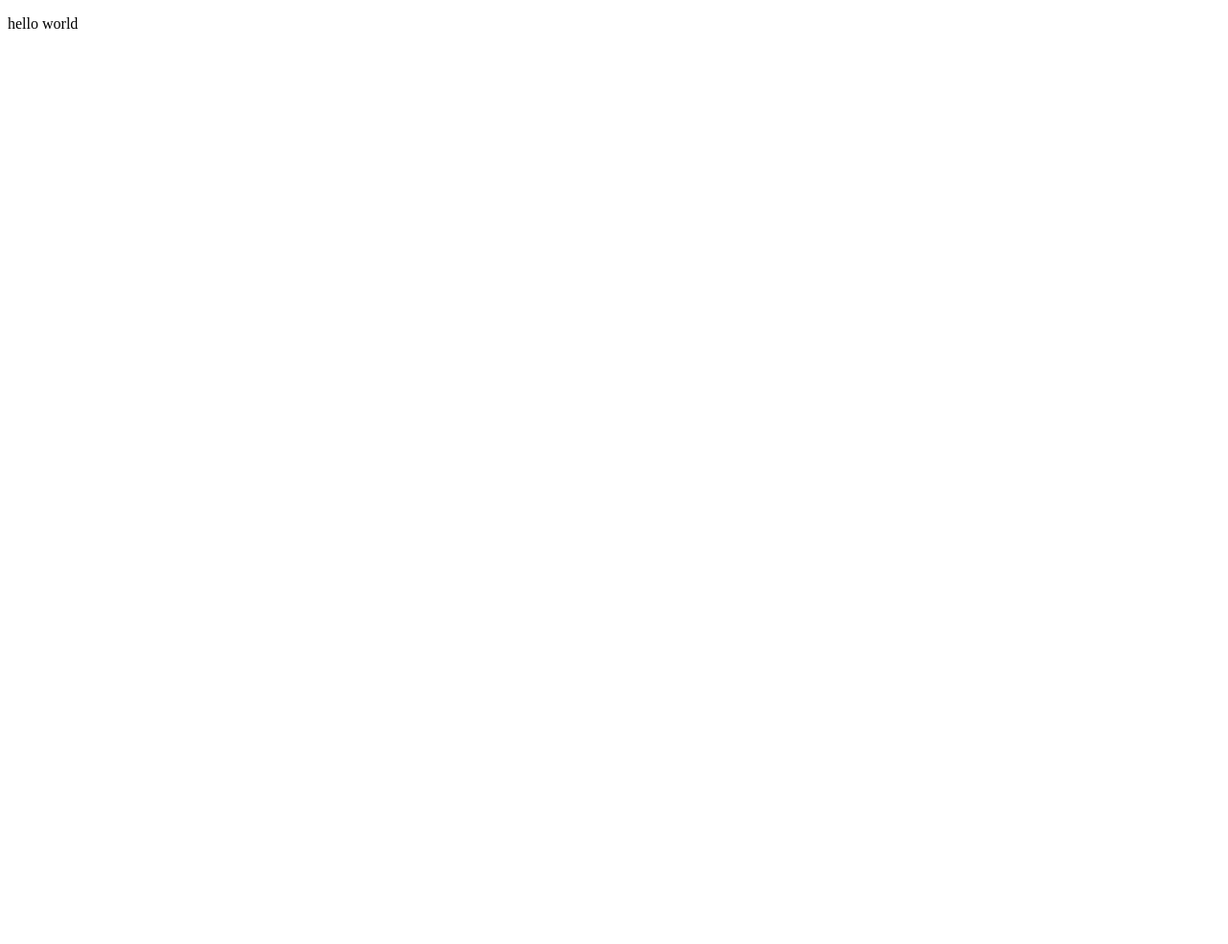
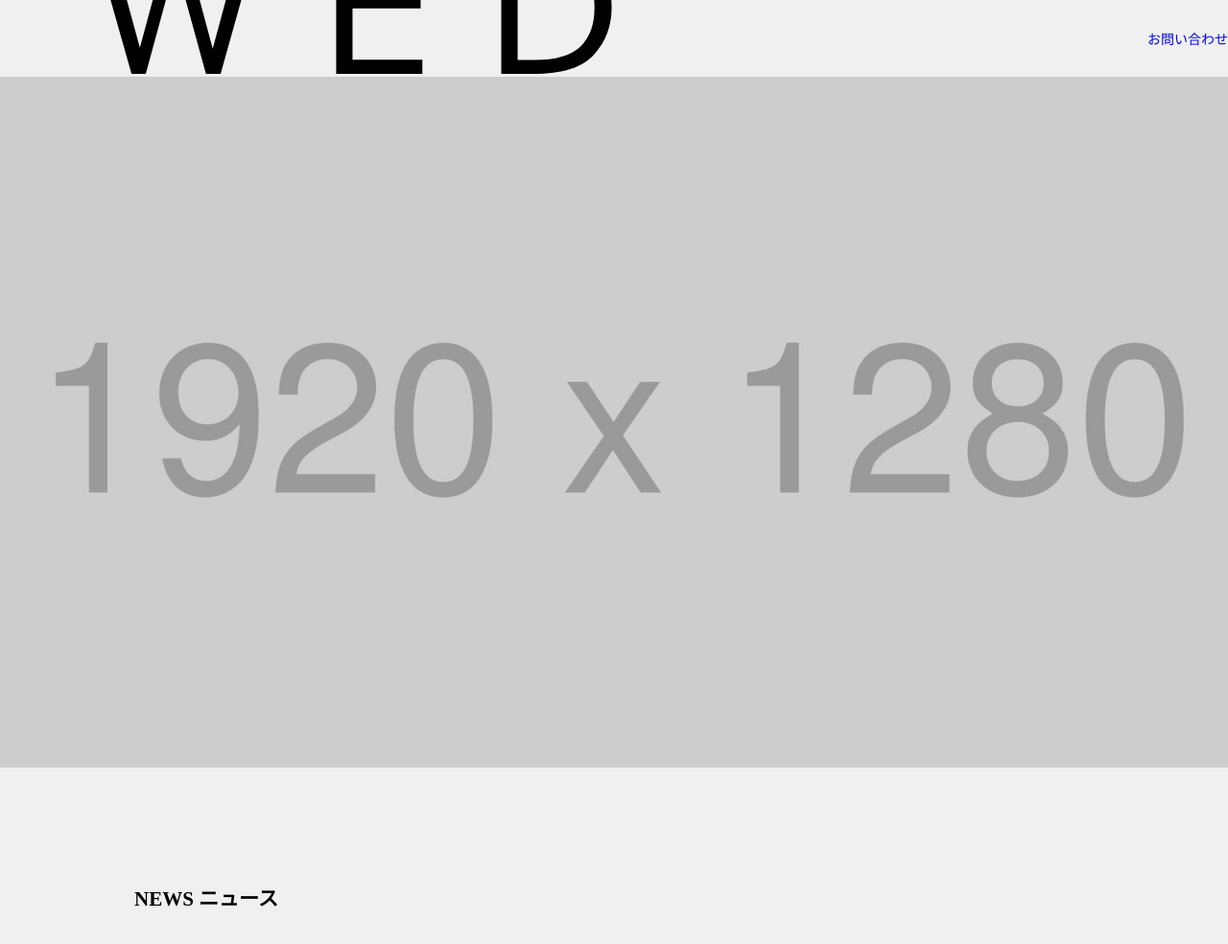
Before and after one commit to kigure/portfolio-1, a plain HTML site: page index.html in a window 1280 px wide. Shown: the whole page at 96% size. Before the commit the page ends 800 px from the top, so only its background shows below. Drawn offline with nearby package versions, Linux system fonts and the light colour scheme.

Commit message:
領域指定の途中

```diff
--- a/app.js
+++ b/app.js
@@ -0,0 +1,5 @@
+$(function() {
+
+
+
+});
--- a/index.html
+++ b/index.html
@@ -2,13 +2,41 @@
 <html lang="ja">
 <head>
   <meta charset="UTF-8">
-  <meta http-equiv="X-UA-Compatible" content="IE=edge">
   <meta name="viewport" content="width=device-width, initial-scale=1.0">
   <link rel="stylesheet" href="stylesheet.css">
   <script src="https://ajax.googleapis.com/ajax/libs/jquery/3.6.3/jquery.min.js"></script>
   <title>ポートフォリオ</title>
 </head>
 <body>
- <p>hello world</p>
+  <script src="app.js"></script>
+  <header id="header">
+    <div class="wrapper">
+      <h1 class="logo">
+        <a href="index.html"><img src="img/logo.svg"></a>
+      </h1>
+      <nav>
+        <ul>
+          <li></li>
+          <li></li>
+          <li></li>
+          <li></li>
+        </ul>
+      </nav>
+    </div>
+    <a href="#" class="contact">お問い合わせ</a>
+  </header>
+  <main>
+    <div id="main-visual"><img src="img/mainvisual.jpg"></div>
+    <section id="news" class="wrapper">
+      <h2 class="section-title">
+        <span class="en">NEWS</span>
+        <span class="ja">ニュース</span>
+      </h2>
+    </section>
+    <section id="about"></section>
+    <section id="business"></section>
+    <section id="company"></section>
+  </main>
+  <footer></footer>
 </body>
 </html>
--- a/stylesheet.css
+++ b/stylesheet.css
@@ -0,0 +1,48 @@
+* {
+  margin: 0;
+  padding: 0;
+  box-sizing: border-box;
+}
+
+body {
+  background-color: #f0f0f0;
+  color: #000;
+  font-size: 0.875rem;
+}
+
+a {
+  text-decoration: none;
+}
+
+img {
+  max-width: 100%;
+  vertical-align: bottom;
+}
+
+#header {
+  height: 80px;
+  display: flex;
+  justify-content: space-between;
+  align-items: center;
+}
+
+#main-visual {
+  margin-bottom: 120px;
+}
+
+#main-visual img {
+  width: 100%;
+  height: calc(100vh - 80px);
+  object-fit: cover;
+}
+
+#news {
+  margin-bottom: 120px;
+}
+
+.wrapper {
+  width: 100%;
+  max-width: 1032px;
+  padding: 0 16px;
+  margin: 0 auto;
+}
```
